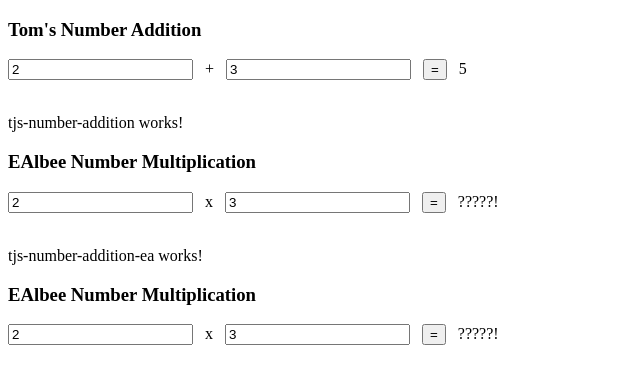
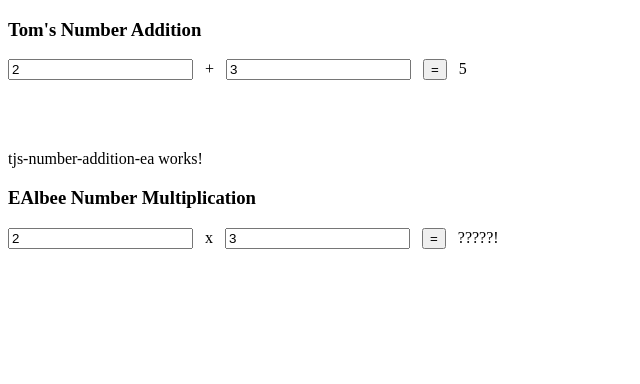
Before and after one commit to EAlbee/two-textboxes-and-an-operation, an Angular app: page / in a window 1280 px wide. Shown: the top 384 px of the page, without its empty margins (0-640 px from the left). Built offline with nearby package versions, Linux system fonts and the light colour scheme.

Commit message:
delete first component
not needed.

```diff
--- a/src/app/app.component.html
+++ b/src/app/app.component.html
@@ -3,8 +3,6 @@
 
 <br/><br/>
 
-<app-tjs-number-addition></app-tjs-number-addition>
-
 
 <br/><br/>
 
--- a/src/app/app.module.ts
+++ b/src/app/app.module.ts
@@ -4,14 +4,12 @@ import { FormsModule } from '@angular/forms'
 
 import { AppComponent } from './app.component';
 import { TjsAddNumbersComponent } from './tjs-add-numbers/tjs-add-numbers.component';
-import { TjsNumberAdditionComponent } from './tjs-number-addition/tjs-number-addition.component';
 import { TjsNumberAdditionEAComponent } from './tjs-number-addition-ea/tjs-number-addition-ea.component';
 
 @NgModule({
   declarations: [
     AppComponent,
     TjsAddNumbersComponent,
-    TjsNumberAdditionComponent,
     TjsNumberAdditionEAComponent
   ],
   imports: [
--- a/src/app/tjs-number-addition/tjs-number-addition.component.html
+++ /dev/null
@@ -1,9 +0,0 @@
-<p>
-  tjs-number-addition works!
-</p>
-<h3>EAlbee Number Multiplication</h3>
-<input type="number" [(ngModel)]="n1">
-&nbsp; x &nbsp;
-<input type="number" [(ngModel)]="n2">
-&nbsp; <button (click)="multiplyNumbers()">=</button> &nbsp;
-{{ answer }}
--- a/src/app/tjs-number-addition/tjs-number-addition.component.ts
+++ /dev/null
@@ -1,23 +0,0 @@
-import { Component, OnInit } from '@angular/core';
-
-@Component({
-  selector: 'app-tjs-number-addition',
-  templateUrl: './tjs-number-addition.component.html',
-  styleUrls: ['./tjs-number-addition.component.css']
-})
-export class TjsNumberAdditionComponent implements OnInit {
-
-  constructor() { }
-
-  ngOnInit() {
-  }
-
-  answer = '?????!';
-
-  multiplyNumbers() {
-    this.answer = this.n1 * this.n2;
-  }
-
-  n1: number = 2;
-  n2: number = 3;
-}
```
Also changed, not shown: src/app/tjs-number-addition/tjs-number-addition.component.css (deleted), 1 other file (tests, documents, lock files or other folders).
